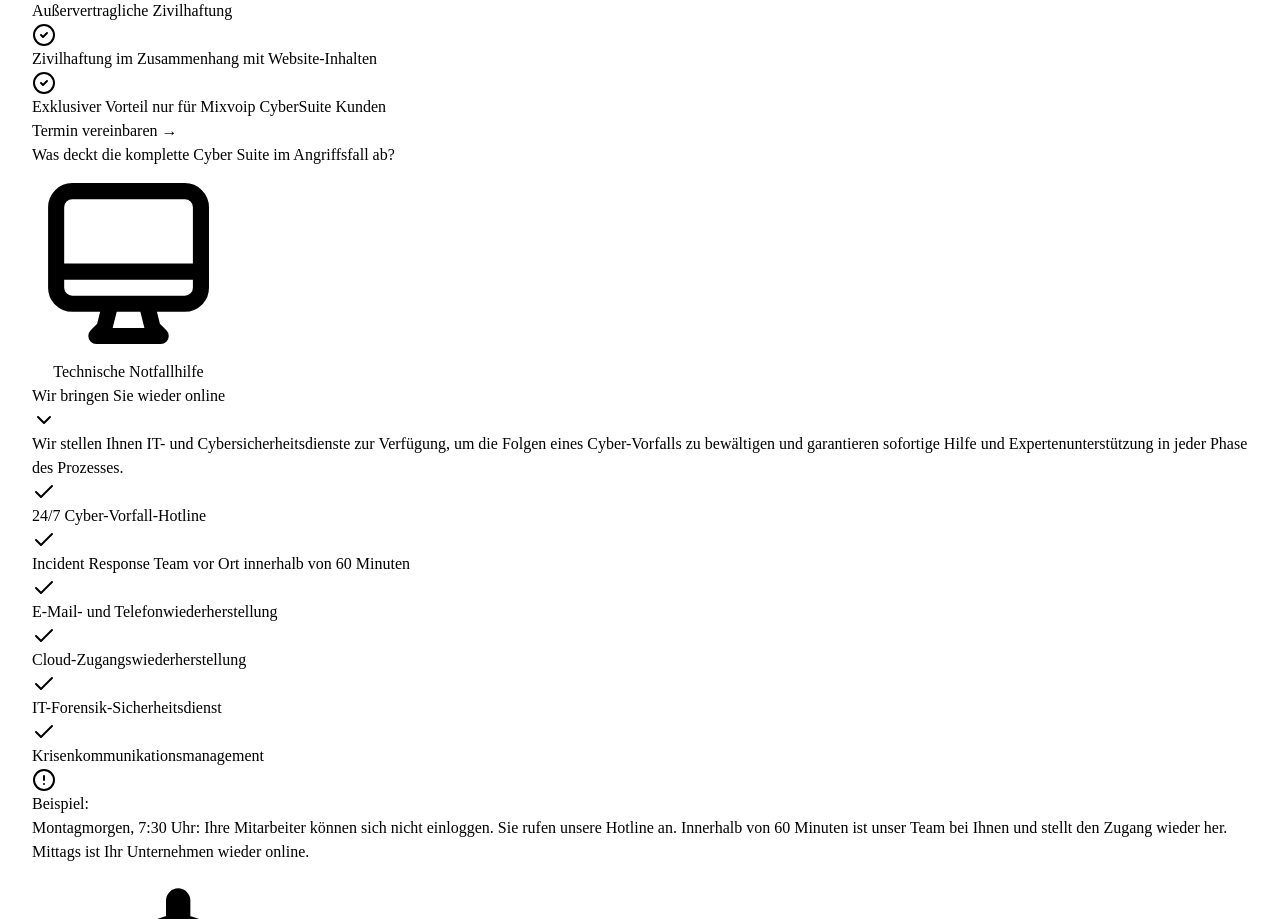
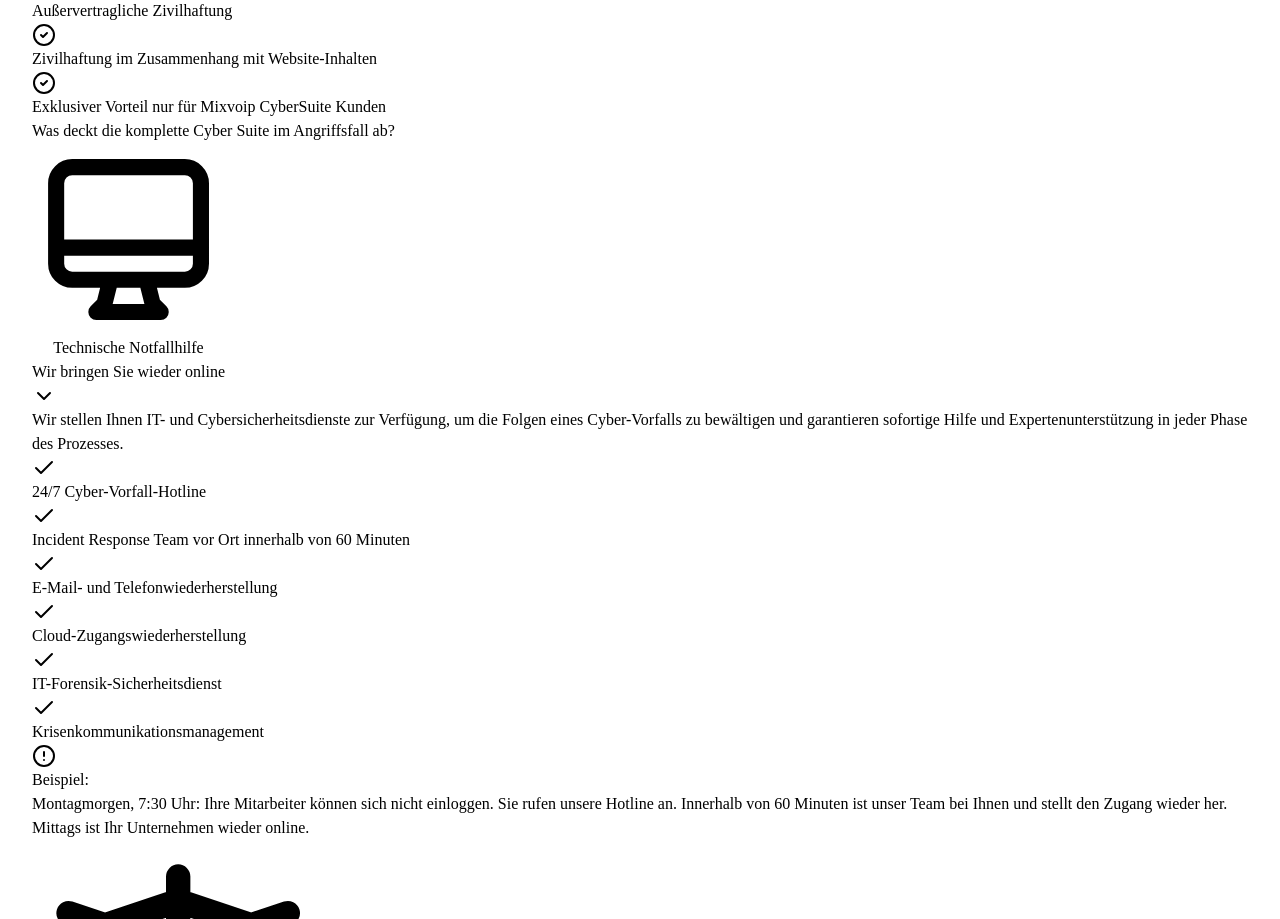
Before and after one commit to mixvoip-manus/cyberassistant, a React (Vite) app in the folder client/: page /de/assistance in a window 1280 px wide. Shown: the part 6048-6967 px from the top of the page. Built offline with nearby package versions, Linux system fonts and the light colour scheme.

Commit message:
Remove Book a meeting button from pricing table (already in footer)

```diff
--- a/client/src/components/PricingSection.tsx
+++ b/client/src/components/PricingSection.tsx
@@ -165,19 +165,6 @@ export default function PricingSection() {
                     </td>
                   </tr>
 
-                  {/* Book a Meeting CTA */}
-                  <tr className="bg-blue-50/20">
-                    <td colSpan={4} className="px-6 pb-6 text-center">
-                      <a
-                        href="https://voxbi.me/mixvoip/sales"
-                        target="_blank"
-                        rel="noopener noreferrer"
-                        className="inline-flex items-center gap-2 bg-[#2563EB] hover:bg-blue-700 text-white font-medium px-8 py-3 rounded-lg transition-colors"
-                      >
-                        {t('pricing.assurance.bookMeeting')} →
-                      </a>
-                    </td>
-                  </tr>
                 </tbody>
               </table>
             </div>
```
